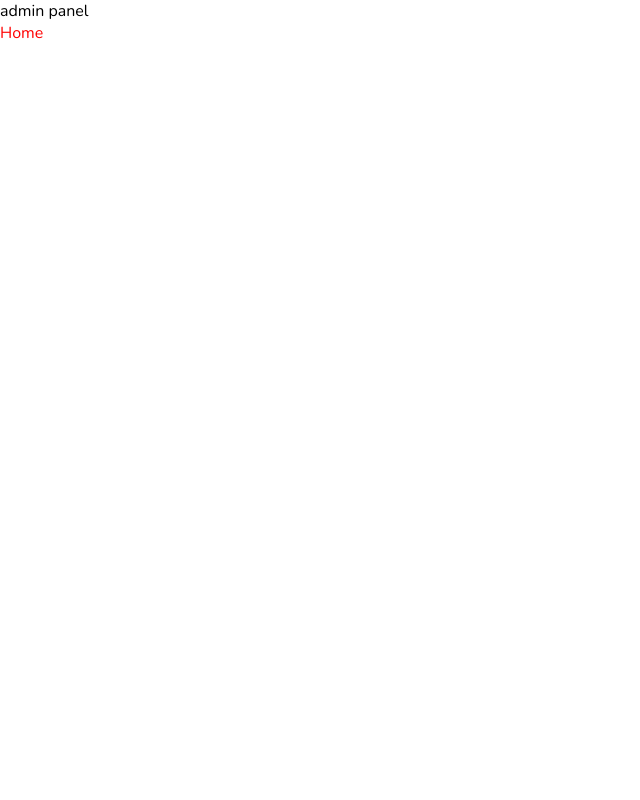
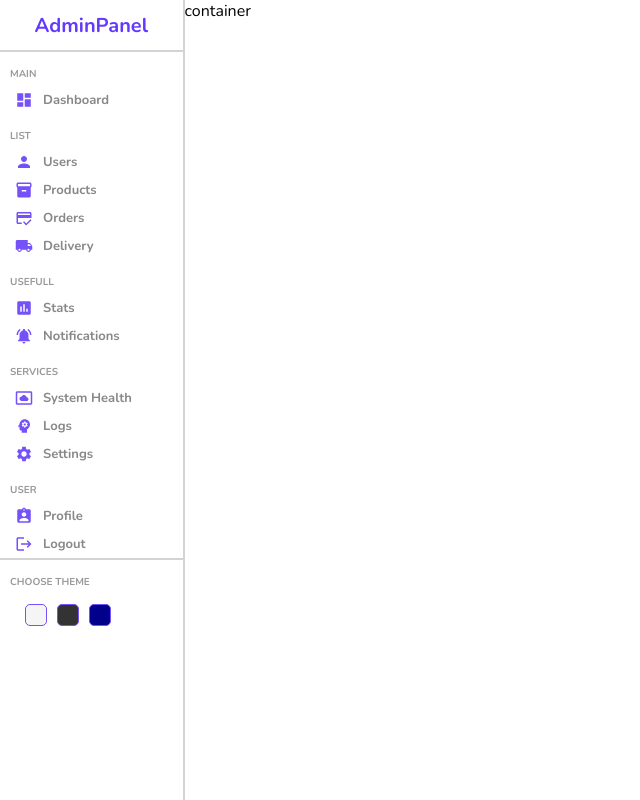
Before and after one commit to Serhio46/admin_panel, a React (Create React App) app: page / in a window 1280 px wide. Shown: the whole page, without its empty margins (0-640 px from the left). Built offline with nearby package versions, Linux system fonts and the light colour scheme.

Commit message:
feat: added side-bar

```diff
--- a/package.json
+++ b/package.json
@@ -3,6 +3,10 @@
   "version": "0.1.0",
   "private": true,
   "dependencies": {
+    "@emotion/react": "^11.8.2",
+    "@emotion/styled": "^11.8.1",
+    "@mui/icons-material": "^5.5.1",
+    "@mui/material": "^5.5.2",
     "@testing-library/jest-dom": "^5.16.2",
     "@testing-library/react": "^12.1.4",
     "@testing-library/user-event": "^13.5.0",
--- a/src/App.js
+++ b/src/App.js
@@ -8,7 +8,6 @@ import { Route, Routes, Navigate } from 'react-router-dom';
 function App() {
   return (
     <div className="App">
-      admin panel
       <AppRouter />
     </div>
   );
--- /dev/null
+++ b/src/components/sidebar/Sidebar.jsx
@@ -0,0 +1,93 @@
+import classes from './sidebar.module.scss';
+
+import DashboardIcon from '@mui/icons-material/Dashboard';
+import PersonIcon from '@mui/icons-material/Person';
+import Inventory2Icon from '@mui/icons-material/Inventory2';
+import CreditScoreIcon from '@mui/icons-material/CreditScore';
+import LocalShippingIcon from '@mui/icons-material/LocalShipping';
+import AssessmentIcon from '@mui/icons-material/Assessment';
+import NotificationsActiveIcon from '@mui/icons-material/NotificationsActive';
+import SettingsSystemDaydreamIcon from '@mui/icons-material/SettingsSystemDaydream';
+import PsychologyIcon from '@mui/icons-material/Psychology';
+import SettingsIcon from '@mui/icons-material/Settings';
+import AssignmentIndIcon from '@mui/icons-material/AssignmentInd';
+import LogoutIcon from '@mui/icons-material/Logout';
+
+const Sidebar = () => {
+    return (
+        <div className={classes.sidebar}>
+            <div className={classes.top}>
+                <span className={classes.logo}>AdminPanel</span>
+            </div>
+            <hr />
+            <div className={classes.center}>
+                <ul>
+                    <p className={classes.title}>MAIN</p>
+                    <li>
+                    <DashboardIcon className={classes.icon}/>
+                        <span>Dashboard</span>
+                    </li>
+                    <p className={classes.title}>LIST</p>
+                    <li>
+                        <PersonIcon className={classes.icon}/>
+                        <span>Users</span>
+                    </li>
+                    <li>
+                        <Inventory2Icon className={classes.icon}/>
+                        <span>Products</span>
+                    </li>
+                    <li>
+                        <CreditScoreIcon className={classes.icon}/>
+                        <span>Orders</span>
+                    </li>
+                    <li>
+                        <LocalShippingIcon className={classes.icon}/>
+                        <span>Delivery</span>
+                    </li>
+                    <p className={classes.title}>USEFULL</p>
+                    <li>
+                        <AssessmentIcon className={classes.icon}/>
+                        <span>Stats</span>
+                    </li>
+                    <li>
+                        <NotificationsActiveIcon className={classes.icon}/>
+                        <span>Notifications</span>
+                    </li>
+                    <p className={classes.title}>SERVICES</p>
+                    <li>
+                        <SettingsSystemDaydreamIcon className={classes.icon}/>
+                        <span>System Health</span>
+                    </li>
+                    <li>
+                        <PsychologyIcon className={classes.icon}/>
+                        <span>Logs</span>
+                    </li>
+                    <li>
+                        <SettingsIcon className={classes.icon}/>
+                        <span>Settings</span>
+                    </li>
+                    <p className={classes.title}>USER</p>
+                    <li>
+                        <AssignmentIndIcon className={classes.icon}/>
+                        <span>Profile</span>
+                    </li>
+                    <li>
+                        <LogoutIcon className={classes.icon}/>
+                        <span>Logout</span>
+                    </li>
+                </ul>
+            </div>
+            <hr />
+            <div className={classes.btm}>
+                <p className={classes.title}>CHOOSE THEME</p>
+                <div className={classes.bottom}>
+                    <div className={classes.colorOption}></div>
+                    <div className={classes.colorOption}></div>
+                    <div className={classes.colorOption}></div>
+                </div>
+            </div>
+        </div>
+    );
+}
+
+export default Sidebar;
--- /dev/null
+++ b/src/components/sidebar/sidebar.module.scss
@@ -0,0 +1,93 @@
+.sidebar {
+    flex: 1;
+    border-right: 2px solid lightgray;
+    min-height: 100vh;
+    background-color:  white;
+
+    .top {
+        height: 50px;
+        display: flex;
+        align-items: center;
+        justify-content: center;
+
+        .logo {
+            font-size: 20px;
+            font-weight: bold;
+            color: #6439ff;
+        }
+    }
+
+    hr {
+        height: 0;
+        border: 0.5px solid lightgray;
+    }
+
+    .center {
+        padding-left: 10px;
+
+        ul {
+            list-style: none;
+            padding: 0;
+            margin: 0;
+
+            li{
+                display: flex;
+                align-items: center;
+                padding: 5px;
+                cursor: pointer;
+
+                &:hover {
+                   background-color: #ece8ff;
+                }
+
+                .icon{
+                    font-size: 18px;
+                    color: #7451f8;
+                }
+
+                span {
+                    font-size: 13px;
+                    font-weight: bold;
+                    color: #888;
+                    margin-left: 10px;
+                }
+            }
+        }
+    }
+
+    .btm {
+        padding-left: 10px;
+
+        .bottom {
+            display: flex;
+            align-items: center;
+            margin: 10px;
+
+            .colorOption {
+                width: 20px;
+                height: 20px;
+                border: 1px solid #7451f8;
+                border-radius: 5px;
+                cursor: pointer;
+                margin: 5px;
+
+                &:nth-child(1) {
+                    background-color: whitesmoke;
+                }
+                &:nth-child(2) {
+                    background-color: #333
+                }
+                &:nth-child(3) {
+                    background-color: darkblue;
+                }
+            }
+        }
+    }
+}
+
+.title {
+    font-size: 10px;
+    font-weight: bold;
+    color: #999;
+    margin: 15px 0 5px 0;
+}
--- a/src/pages/home/Home.jsx
+++ b/src/pages/home/Home.jsx
@@ -1,9 +1,14 @@
 import React from 'react';
 import classes from './home.module.scss';
+import Sidebar from '../../components/sidebar/Sidebar';
 
 const Home = () => {
     return (
-        <div className={classes.color}>Home</div>
+        <div className={classes.home}>
+            <Sidebar />
+            <div className={classes.container}>container</div>
+        </div>
+
     );
 }
 
--- a/src/pages/home/home.module.scss
+++ b/src/pages/home/home.module.scss
@@ -1,3 +1,7 @@
-.color {
-    color: red;
+.home {
+    display: flex;
+
+    .container{
+        flex: 6;
+    }
 }
```
Also changed, not shown: src/components/navbar/Navbar.jsx (+9 -0 lines), 1 other file (tests, documents, lock files or other folders).
